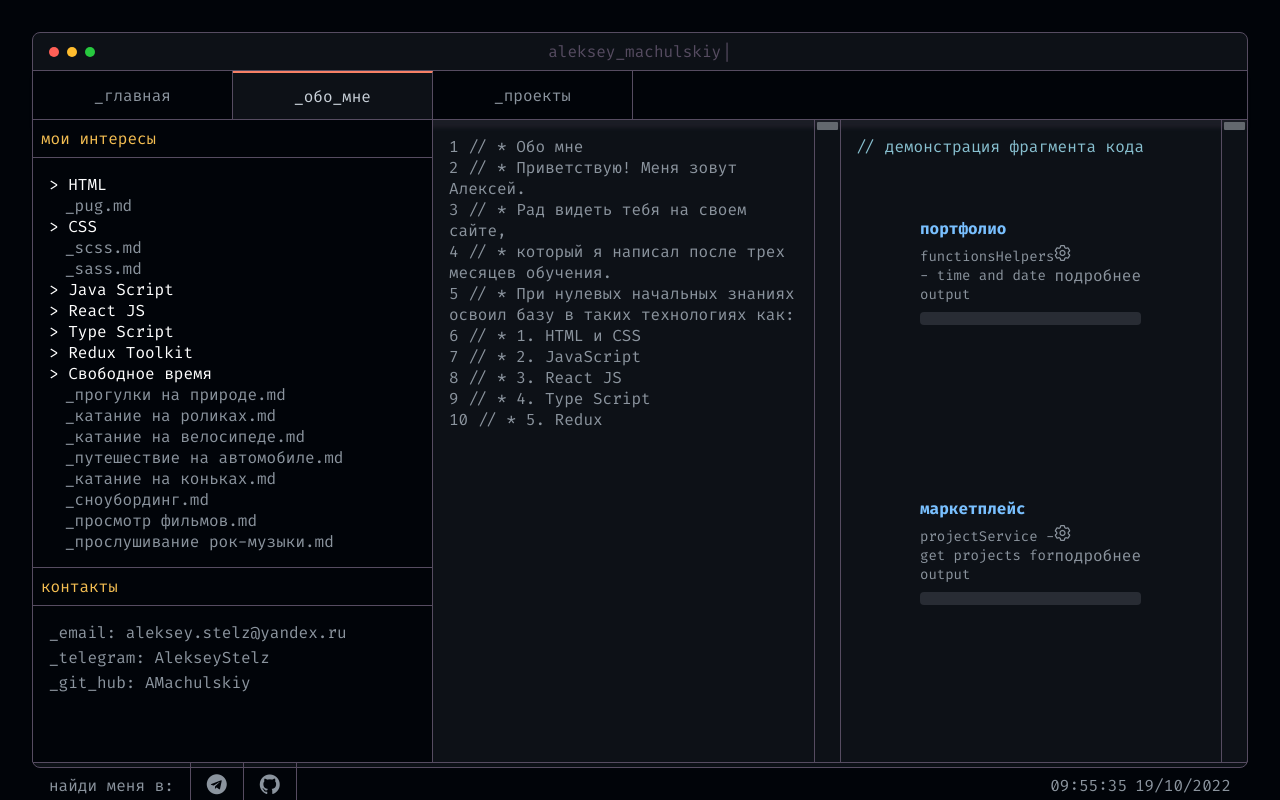
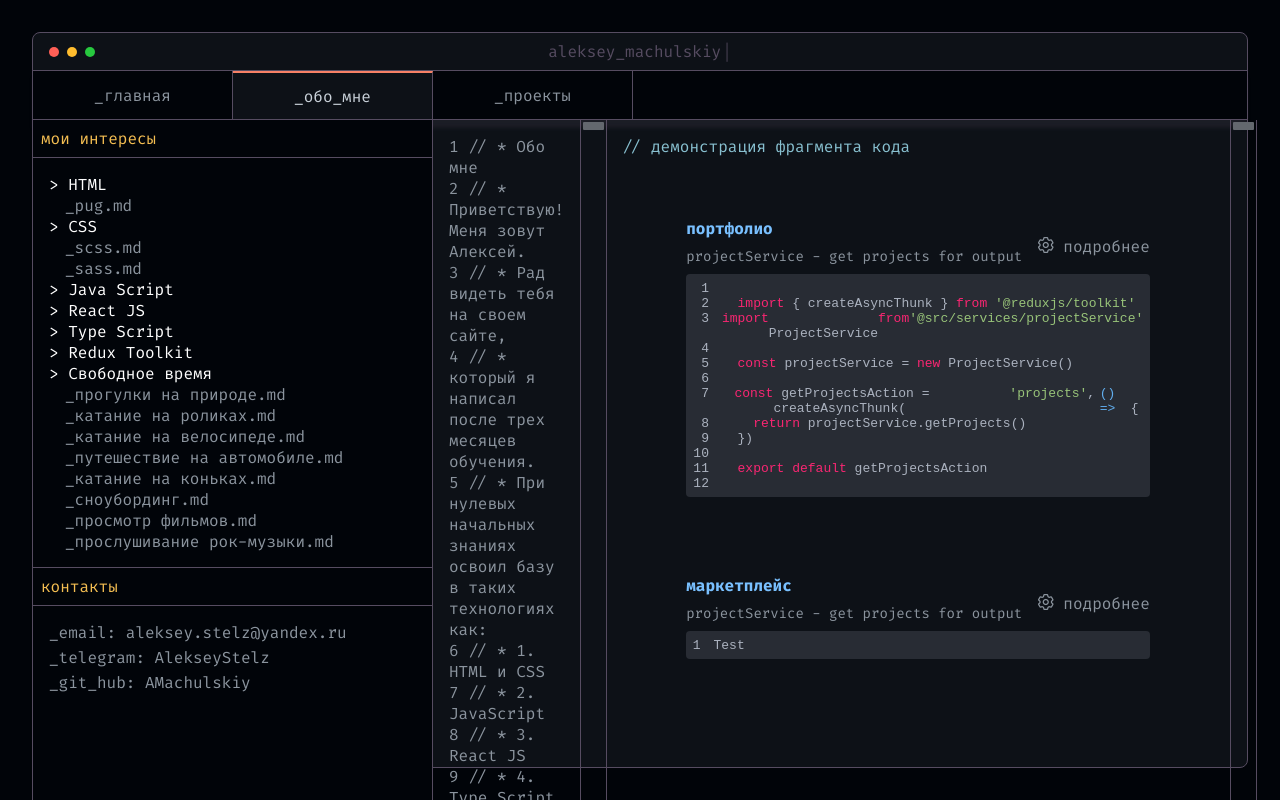
Before and after one commit to AMachulskiy/portfolio, a React app: page /aboutme in a window 1280 px wide. Shown: the top 800 px of the page. Built offline with nearby package versions, Linux system fonts and the light colour scheme; the HTML template or start-up script is replaced by a standard one.

Commit message:
Переработал страницу Обо мне
Добавил вывод фрагмента кода

```diff
--- a/src/components/explorers/aboutMeExplorer/aboutMeExplorer.scss
+++ b/src/components/explorers/aboutMeExplorer/aboutMeExplorer.scss
@@ -79,10 +79,6 @@
         }
       }
       &-img {
-        img {
-          object-fit: contain;
-          border: 1px solid $color_text-dark;
-        }
       }
       &-details {
         font-size: 14px;
--- a/src/components/explorers/aboutMeExplorer/aboutMeExplorer.tsx
+++ b/src/components/explorers/aboutMeExplorer/aboutMeExplorer.tsx
@@ -47,6 +47,19 @@ const AboutMeExplorer: ReactFC = () => {
     return html
   }
 
+  const codeFragment = `
+  import { createAsyncThunk } from '@reduxjs/toolkit'
+  import ProjectService from '@src/services/projectService'
+
+  const projectService = new ProjectService()
+
+  const getProjectsAction = createAsyncThunk('projects', () => {
+    return projectService.getProjects()
+  })
+
+  export default getProjectsAction
+  `
+
   return (
     <div className='aboutme-explorer'>
       <div className='aboutme-explorer__sidebar'>
@@ -77,16 +90,14 @@ const AboutMeExplorer: ReactFC = () => {
         </div>
         <SnippetCodeCard
           title='портфолио'
-          subtitle='functionsHelpers - time and date output'
-          img='../../img/projects-service.svg'
-          details='Функция для определения текущего времени и даты выделена в отдельный
-            файл. На сайт выводятся отформатированные данные указав два
-            возвращаемых параметра из функции.'
+          subtitle='projectService - get projects for output'
+          code={codeFragment}
+          details='projectService - сервис для вывода карточек проектов через локальный сервер и store.'
         />
         <SnippetCodeCard
           title='маркетплейс'
           subtitle='projectService - get projects for output'
-          img='../../img/projects-service.svg'
+          code='Test'
           details='Функция для определения текущего времени и даты выделена в отдельный
             файл. На сайт выводятся отформатированные данные указав два
             возвращаемых параметра из функции.'
```
